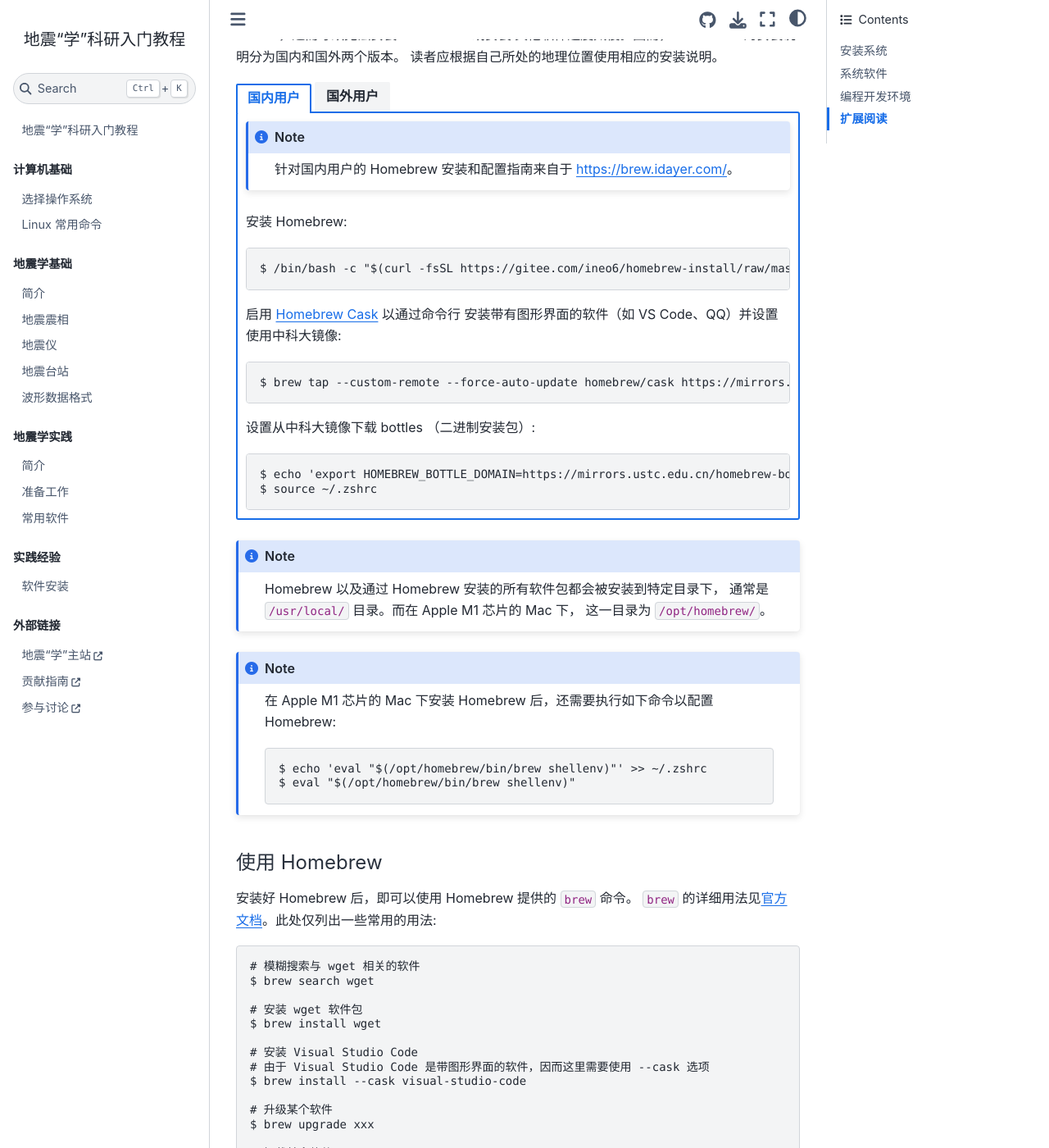
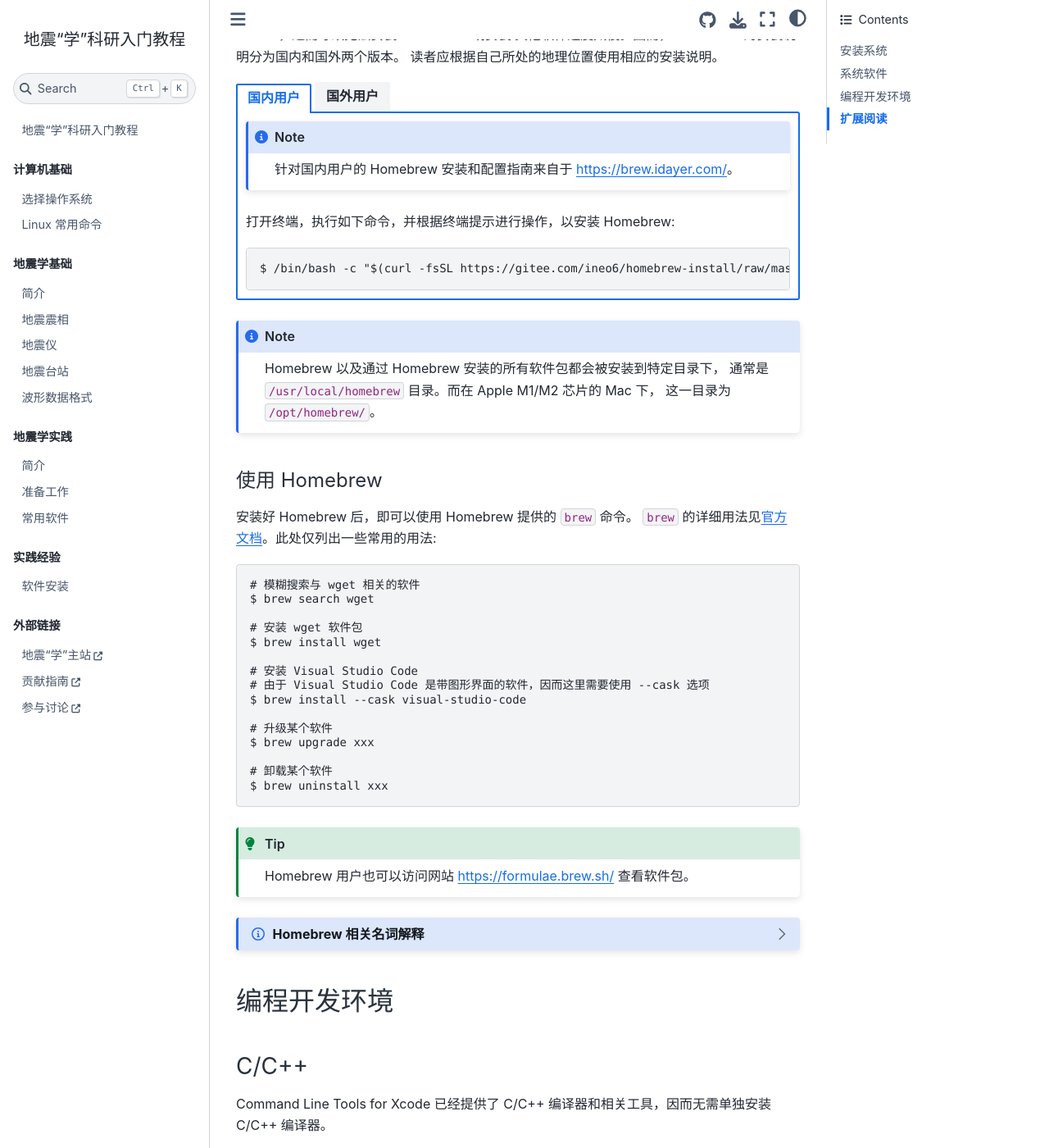
Before and after one commit to seismo-learn/seismology101, a Jupyter Book: the page built from source/computer/macos-setup.md, in a window 1280 px wide and 1400 px high, scrolled down 1659 px. Shown: the whole window at 82% size. Built offline with Jupyter Book 1.0.4 settings and Sphinx 7.4.7 and the Sphinx Book theme 1.1.4, drawn with Linux system fonts in a browser that asks for light colours; pages that are not in the unit, such as notebooks, are missing from menus.

Commit message:
Update homebrew installation instructions

````diff
--- a/source/computer/macos-setup.md
+++ b/source/computer/macos-setup.md
@@ -72,56 +72,26 @@ Homebrew 的安装脚本及相关资源托管在 [GitHub](https://github.com/)
 针对国内用户的 Homebrew 安装和配置指南来自于 <https://brew.idayer.com/>。
 :::
 
-安装 Homebrew:
+打开终端，执行如下命令，并根据终端提示进行操作，以安装 Homebrew:
 
 ```
 $ /bin/bash -c "$(curl -fsSL https://gitee.com/ineo6/homebrew-install/raw/master/install.sh)"
 ```
-
-启用 [Homebrew Cask](https://github.com/Homebrew/homebrew-cask) 以通过命令行
-安装带有图形界面的软件（如 VS Code、QQ）并设置使用中科大镜像:
-
-```
-$ brew tap --custom-remote --force-auto-update homebrew/cask https://mirrors.ustc.edu.cn/homebrew-cask.git
-```
-
-设置从中科大镜像下载 bottles （二进制安装包）:
-
-```
-$ echo 'export HOMEBREW_BOTTLE_DOMAIN=https://mirrors.ustc.edu.cn/homebrew-bottles/bottles' >> ~/.zshrc
-$ source ~/.zshrc
-```
 ::::
 
 :::{tab-item} 国外用户
-安装 Homebrew:
+打开终端，执行如下命令，并根据终端提示进行操作，以安装 Homebrew:
 
 ```
 $ /bin/bash -c "$(curl -fsSL https://raw.githubusercontent.com/Homebrew/install/HEAD/install.sh)"
-```
-
-启用 [Homebrew Cask](https://github.com/Homebrew/homebrew-cask) 以通过命令行
-安装带有图形界面的软件（如  VS Code、QQ）:
-
-```
-$ brew tap homebrew/cask
 ```
 :::
 :::::
 
 :::{note}
 Homebrew 以及通过 Homebrew 安装的所有软件包都会被安装到特定目录下，
-通常是 {file}`/usr/local/` 目录。而在 Apple M1 芯片的 Mac 下，
+通常是 {file}`/usr/local/homebrew` 目录。而在 Apple M1/M2 芯片的 Mac 下，
 这一目录为 {file}`/opt/homebrew/`。
-:::
-
-:::{note}
-在 Apple M1 芯片的 Mac 下安装 Homebrew 后，还需要执行如下命令以配置 Homebrew:
-
-```
-$ echo 'eval "$(/opt/homebrew/bin/brew shellenv)"' >> ~/.zshrc
-$ eval "$(/opt/homebrew/bin/brew shellenv)"
-```
 :::
 
 #### 使用 Homebrew
````
